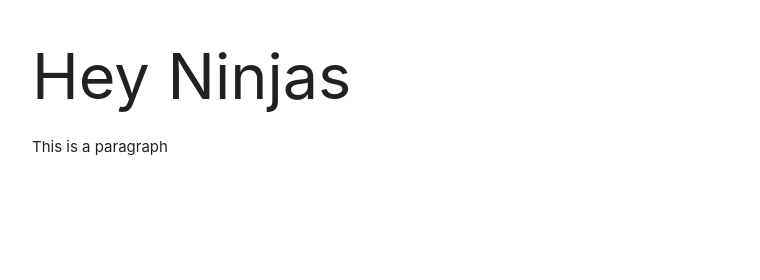
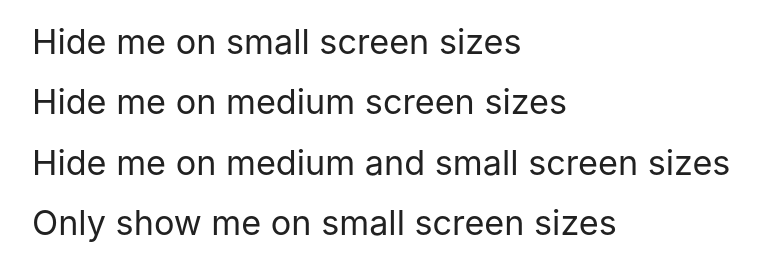
Before and after one commit to elbercastillomesa/materialize-css, a plain HTML site: page index.html in a window 1280 px wide. Shown: the whole page, without its empty margins (160-920 px from the left). Drawn offline with nearby package versions, Linux system fonts and the light colour scheme.

Commit message:
Hiding content tutorial, use of class 'hide' to show content according to the screen size

```diff
--- a/index.html
+++ b/index.html
@@ -15,8 +15,13 @@
 
     <div class="container">
 
-        <h1>Hey Ninjas</h1>
-        <p>This is a paragraph</p>
+        <h4 class="hide">Hide me on all screen sizes</h4>
+        <h4 class="hide-on-small-only">Hide me on small screen sizes</h4>
+        <h4 class="hide-on-med-only">Hide me on medium screen sizes</h4>
+        <h4 class="hide-on-large-only">Hide me on large screen sizes</h4>
+        <h4 class="hide-on-med-and-down">Hide me on medium and small screen sizes</h4>
+        <h4 class="hide-on-med-and-up">Hide me on medium and large screen sizes</h4>
+        <h4 class="show-on-small">Only show me on small screen sizes</h4>
 
     </div>
 
```
